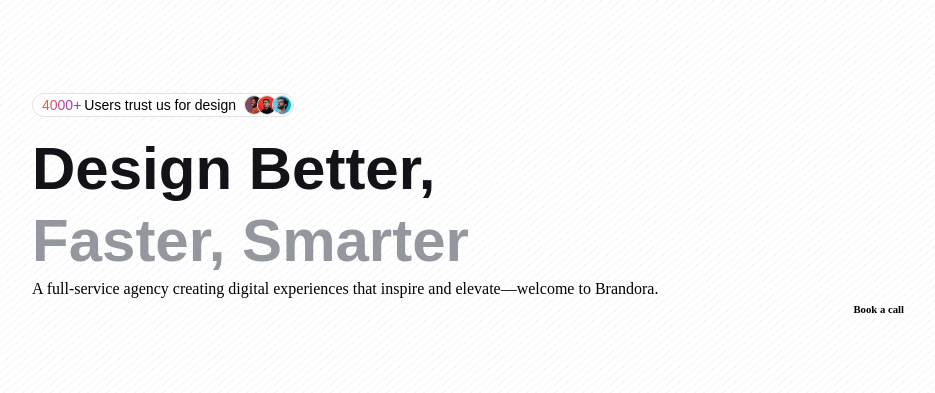
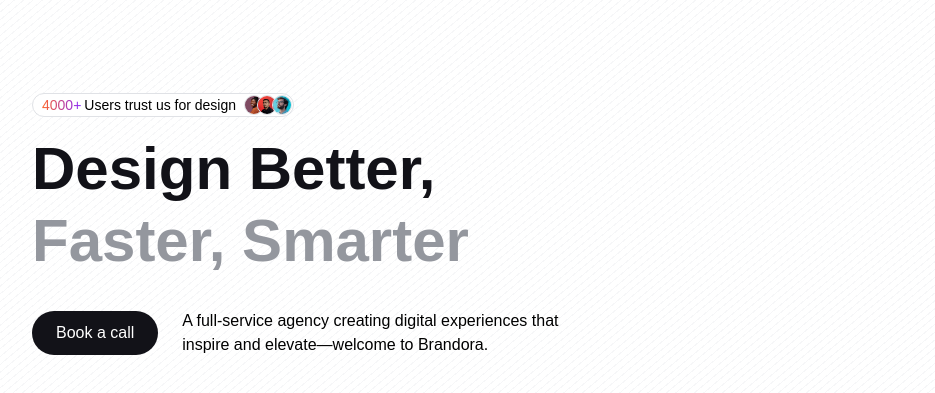
Before and after one commit to aradkuhzad/brandora, a plain HTML site: page index.html in a window 1280 px wide. Shown: the part 87-480 px from the top of the page, without its empty margins (172-1107 px from the left). Drawn offline with Linux system fonts and the light colour scheme; a web font is replaced by a local one.

Commit message:
Add new CSS classes for content layout and styling in styles.css, introducing flex properties and gap adjustments for improved section alignment and spacing.

```diff
--- a/styles.css
+++ b/styles.css
@@ -97,6 +97,12 @@ body {
     width: 100%;
     flex-wrap: nowrap;
     padding: 64px 16px;
+}
+
+.content-all-section-twup {
+    display: flex;
+    gap: 16px;
+    flex-direction: column;
 }
 
 .box-user-sntw {
@@ -241,3 +247,57 @@ body {
     gap: 16px;
     flex-direction: column;
 }
+
+.content-all-section-twdown {
+    display: flex;
+    flex-direction: column;
+    gap: 32px;
+}
+
+.box-small-text-bxsntwdn {
+    display: flex;
+    width: 100%;
+    max-width: 420px;
+}
+
+.text-bxsntwdn {
+    font-size: 16px;
+    font-family: 'Satoshi', sans-serif;
+    font-weight: 400;
+    line-height: 24px;
+    text-align: left;
+}
+
+.box-button-twdownsntw {
+    display: flex;
+    width: 100%;
+    align-items: center;
+    justify-content: center;
+}
+
+.content-button-twdownsntw {
+    display: flex;
+    padding: 10px 16px;
+    background-color: var(--token-b4845de6-2d0f-4739-b314-c302899536d2, rgb(18, 18, 24));
+    box-shadow: 0px 1px 2px 0px var(--token-6c835cd6-6cc2-41d7-9a00-b5443d020940, rgba(18, 18, 24, 0.03)), 0px 2px 4px 0px var(--token-e3c6589e-c318-40bb-9bc6-f475737ac089, rgba(18, 18, 24, 0.05))
+    rgba(18, 18, 24, .05)
+    , inset 0px 4px 8px 1px var(--token-a8d65bc2-9739-43ef-a6b9-6098915f7bf0, rgba(255, 255, 255, 0.15));
+    border-radius: 99px;
+    align-items: center;
+    justify-content: center;
+    width: 100%;
+}
+
+.box-content-text-twdownsntw {
+    display: flex;
+    align-items: center;
+    padding: 0px 8px;
+}
+
+.text-twdownsntw {
+    font-family: 'Satoshi', sans-serif;
+    font-size: 16px;
+    color: rgb(255, 255, 255);
+    font-weight: 500;
+    line-height: 24px;
+}
```
